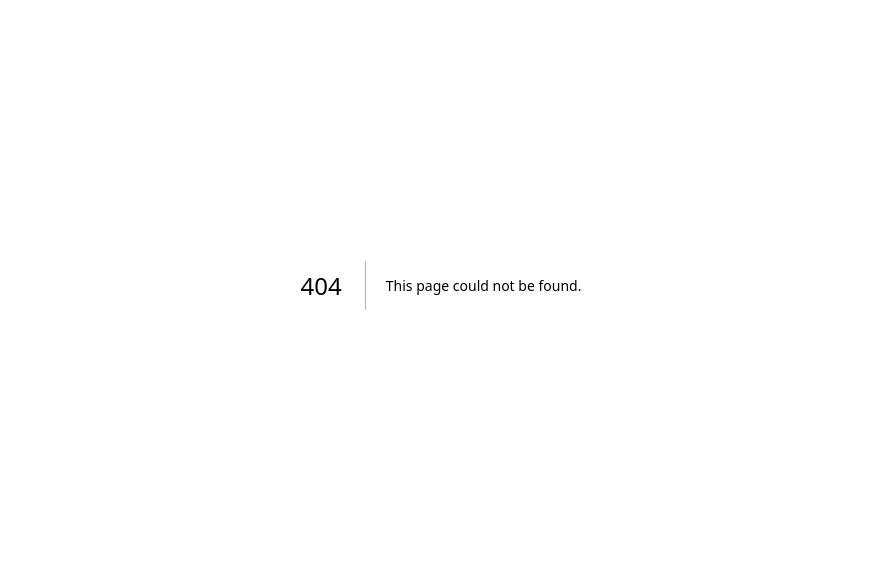
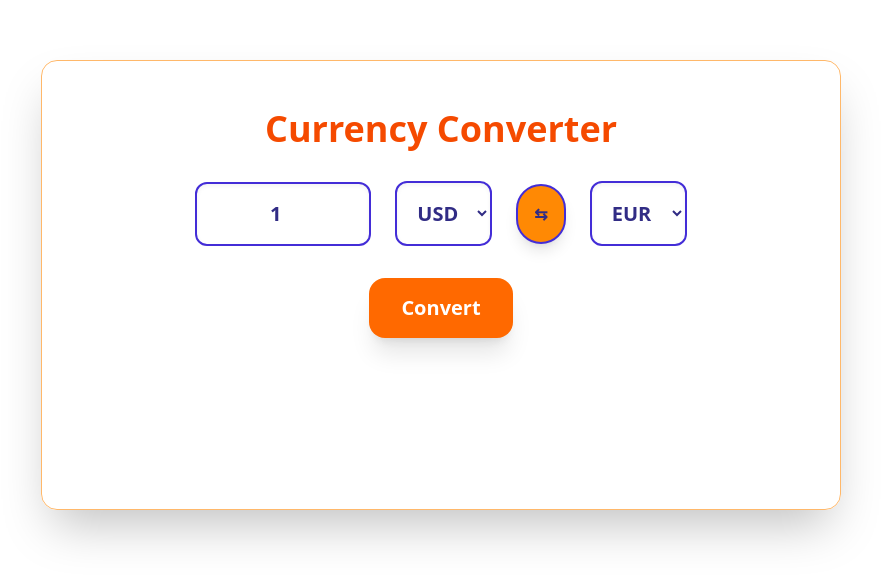
Before and after one commit to Hiler4r/react-mini-projects, a Next.js app: page /currency-converter in a window 1280 px wide. Before the commit this address had no page. Shown: the part 115-698 px from the top of the page, without its empty margins (199-1080 px from the left). Built offline with nearby package versions, Linux system fonts and the light colour scheme.

Commit message:
feat: add code for currency converter

```diff
--- /dev/null
+++ b/src/app/currency-converter/page.jsx
@@ -0,0 +1,124 @@
+"use client";
+import React, { useState } from "react";
+
+const currencies = ["USD", "EUR", "GBP", "JPY", "INR"];
+
+export default function CurrencyConverter() {
+    const [amount, setAmount] = useState(1);
+    const [fromCurrency, setFromCurrency] = useState("USD");
+    const [toCurrency, setToCurrency] = useState("EUR");
+    const [result, setResult] = useState("");
+
+    const handleSwap = () => {
+        setFromCurrency(toCurrency);
+        setToCurrency(fromCurrency);
+        setResult("");
+    };
+
+    // Dummy rates table for demonstration
+    const dummyRates = {
+        'USD_EUR': 0.92,
+        'USD_GBP': 0.78,
+        'USD_JPY': 150.5,
+        'USD_INR': 83.1,
+        'EUR_USD': 1.09,
+        'EUR_GBP': 0.85,
+        'EUR_JPY': 163.2,
+        'EUR_INR': 90.2,
+        'GBP_USD': 1.28,
+        'GBP_EUR': 1.18,
+        'GBP_JPY': 192.1,
+        'GBP_INR': 106.3,
+        'JPY_USD': 0.0066,
+        'JPY_EUR': 0.0061,
+        'JPY_GBP': 0.0052,
+        'JPY_INR': 0.55,
+        'INR_USD': 0.012,
+        'INR_EUR': 0.011,
+        'INR_GBP': 0.0094,
+        'INR_JPY': 1.82,
+    };
+
+    const handleConvert = () => {
+        let amt = amount;
+        if (typeof amt === 'string') {
+            amt = amt.trim() === '' ? NaN : parseFloat(amt);
+        }
+        if (isNaN(amt) || amt < 0) {
+            setResult("Enter a valid amount");
+            return;
+        }
+        if (fromCurrency === toCurrency) {
+            setResult(Number(amt).toFixed(2));
+            return;
+        }
+        const key = `${fromCurrency}_${toCurrency}`;
+        const dummyRate = dummyRates[key] !== undefined ? dummyRates[key] : 1;
+        setResult((amt * dummyRate).toFixed(2));
+    };
+
+    // Reset result when amount or currencies change
+    React.useEffect(() => {
+        setResult("");
+    }, [amount, fromCurrency, toCurrency]);
+
+    return (
+        <div className="currency-converter cc-app-container cc-app-bg" style={{ margin: 0, fontFamily: 'system-ui, -apple-system, BlinkMacSystemFont, "Segoe UI", Roboto, Oxygen, Ubuntu, Cantarell, "Open Sans", "Helvetica Neue", sans-serif' }}>
+            <div className="cc-converter-card">
+                <h2 className="cc-converter-title">Currency Converter</h2>
+                <div className="cc-converter-controls">
+                    <input
+                        type="number"
+                        min="0"
+                        value={amount}
+                        onChange={(e) => {
+                            const val = e.target.value;
+                            setAmount(val === '' ? '' : Number(val));
+                        }}
+                        className="cc-amount-input"
+                    />
+
+                    <select
+                        value={fromCurrency}
+                        onChange={(e) => setFromCurrency(e.target.value)}
+                        className="cc-currency-select"
+                    >
+                        {currencies.map((cur) => (
+                            <option key={cur} value={cur}>
+                                {cur}
+                            </option>
+                        ))}
+                    </select>
+
+                    <button onClick={handleSwap} className="cc-swap-btn">
+                        ⇆
+                    </button>
+
+                    <select
+                        value={toCurrency}
+                        onChange={(e) => setToCurrency(e.target.value)}
+                        className="cc-currency-select"
+                    >
+                        {currencies.map((cur) => (
+                            <option key={cur} value={cur}>
+                                {cur}
+                            </option>
+                        ))}
+                    </select>
+                </div>
+
+                <div className="cc-convert-btn-wrapper">
+                    <button onClick={handleConvert} className="cc-convert-btn">
+                        Convert
+                    </button>
+                </div>
+
+                {result && (
+                    <div className="cc-result-text">
+                        {amount} {fromCurrency} = {result} {toCurrency}
+                    </div>
+                )}
+            </div>
+        </div>
+    );
+}
```
